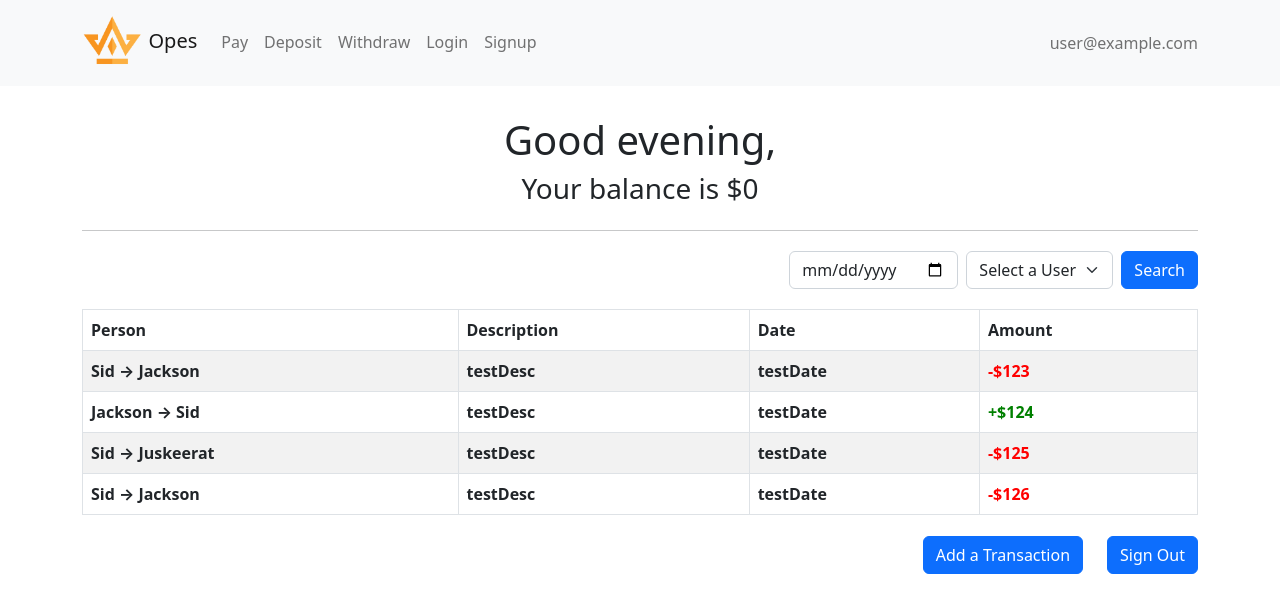
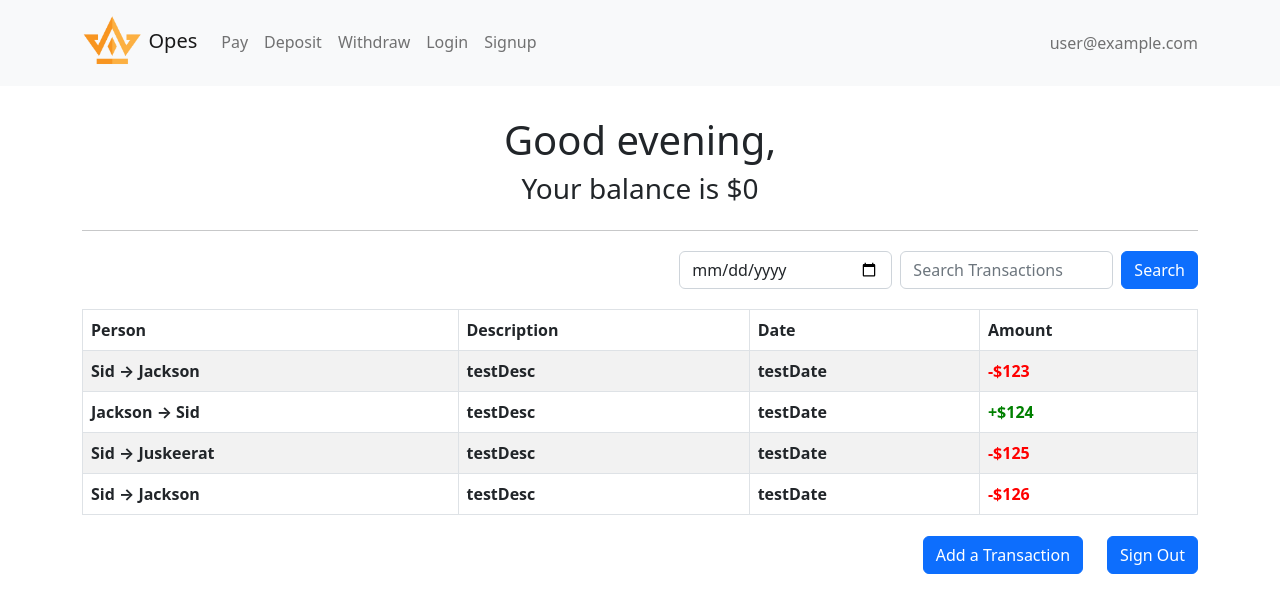
Before and after one commit to sidkhillon/CS35LBankProject, a React (Create React App) app in the folder bank/: page / in a window 1280 px wide. Shown: the top 612 px of the page. Built offline with nearby package versions, Linux system fonts and the light colour scheme; no server answers; the database is empty; sample sign-in values are in the browser's storage.

Commit message:
Fixed the search bar

```diff
--- a/bank/src/Main.js
+++ b/bank/src/Main.js
@@ -84,12 +84,8 @@ export default class Main extends Component {
             <Col></Col>
             <Col xs="auto" >
               <Form className="d-flex">
-                <Form.Control style={{ marginRight: "8px" }} type='date'/>
-                <Form.Select style={{ marginRight: "8px" }}>
-                    <option>Select a User</option>
-                    <option value="test">test</option>
-                    <option value="test2">test2</option>
-                </Form.Select>
+               <Form.Control style={{ marginRight: "8px" }} type='date'/>
+               <Form.Control style={{ marginRight: "8px" }} type='email' placeholder='Search Transactions' />
                 <Button>Search</Button>
               </Form>
             </Col>
```
